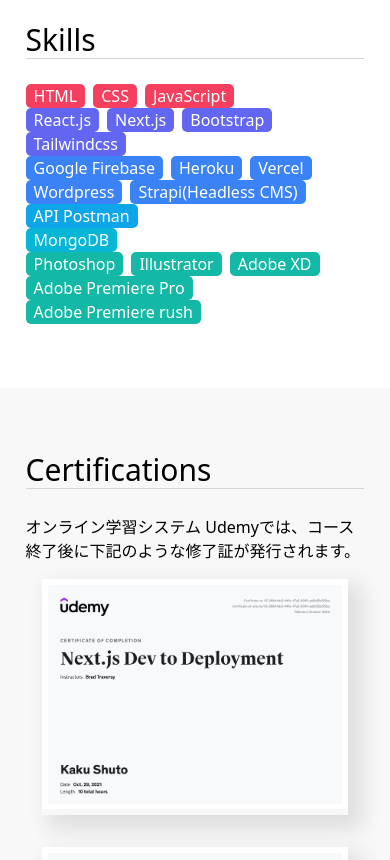
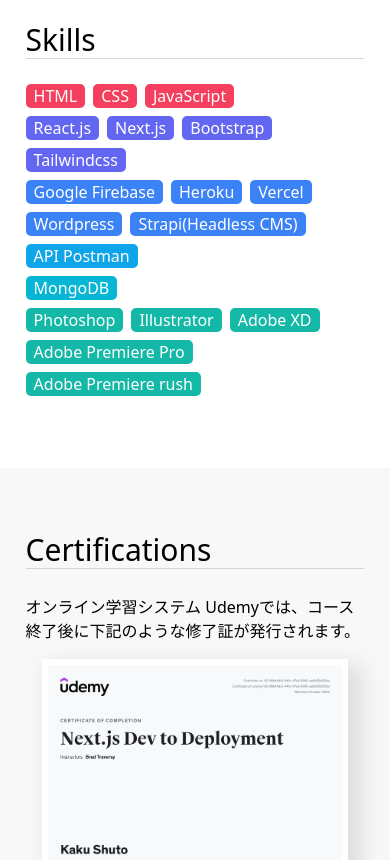
Before and after one commit to ShutoK0512/portfolio, a Next.js app: page /about in a window 390 px wide. Shown: the part 1240-2100 px from the top of the page. Built offline with nearby package versions, Linux system fonts and the light colour scheme.

Commit message:
updated 8

```diff
--- a/styles/About.module.css
+++ b/styles/About.module.css
@@ -115,6 +115,10 @@
     display: flex;
     flex-wrap: wrap;
   }
+
+  .bg_2 ul li span {
+    margin-bottom: 0.5rem;
+  }
   .bg_3 ul {
     flex-wrap: wrap;
   }
```
